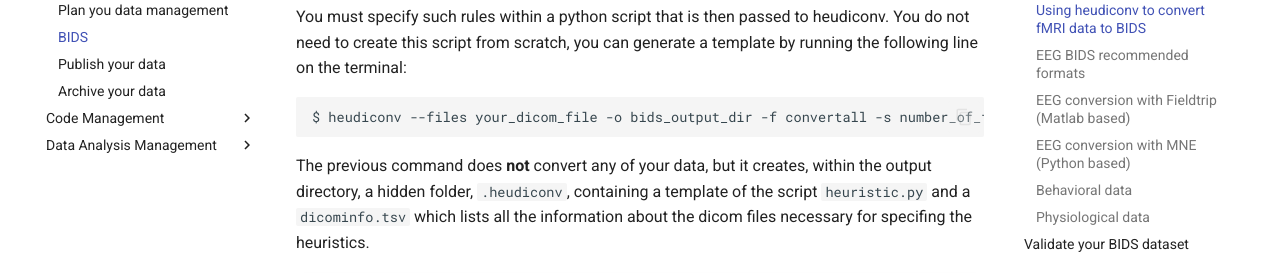
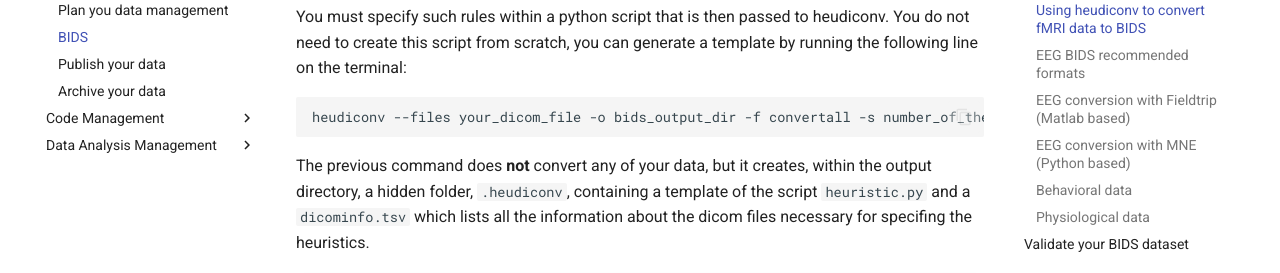
Before and after one commit to pvavra/temp-ipsy, an MkDocs documentation site: the page built from docs/open-science/research-data-management/bids.md, in a window 1280 px wide and 900 px high, scrolled down 1552 px. Shown: the part 152-425 px from the top of the window. Built offline with MkDocs 1.6.1 and Material for MkDocs 9.7.7, drawn with Linux system fonts in a browser that asks for light colours.

Commit message:
Fix code blocks

````diff
--- a/docs/open-science/research-data-management/bids.md
+++ b/docs/open-science/research-data-management/bids.md
@@ -51,7 +51,7 @@
     You must specify such rules within a python script that is then passed to heudiconv. You do not need to create this script from scratch, you can generate a template by running the following line on the terminal:
 
     ```bash
-    $ heudiconv --files your_dicom_file -o bids_output_dir -f convertall -s number_of_the_subject -c none
+    heudiconv --files your_dicom_file -o bids_output_dir -f convertall -s number_of_the_subject -c none
     ```
 
     The previous command does **not** convert any of your data, but it creates, within the output directory, a hidden folder, `.heudiconv`, containing a template of the script `heuristic.py` and a `dicominfo.tsv` which lists all the information about the dicom files necessary for specifing the heuristics.
@@ -249,7 +249,7 @@
 
 
     ```bash
-    $ heudiconv --files <file_containing_dicoms> -o <directory_for_bids/> -f <heuristic.py> -s <subject_number> -c dcm2niix -b --overwrite
+    heudiconv --files <file_containing_dicoms> -o <directory_for_bids/> -f <heuristic.py> -s <subject_number> -c dcm2niix -b --overwrite
     ```
 
     The following tree represents the result of the BIDS conversion.
````
